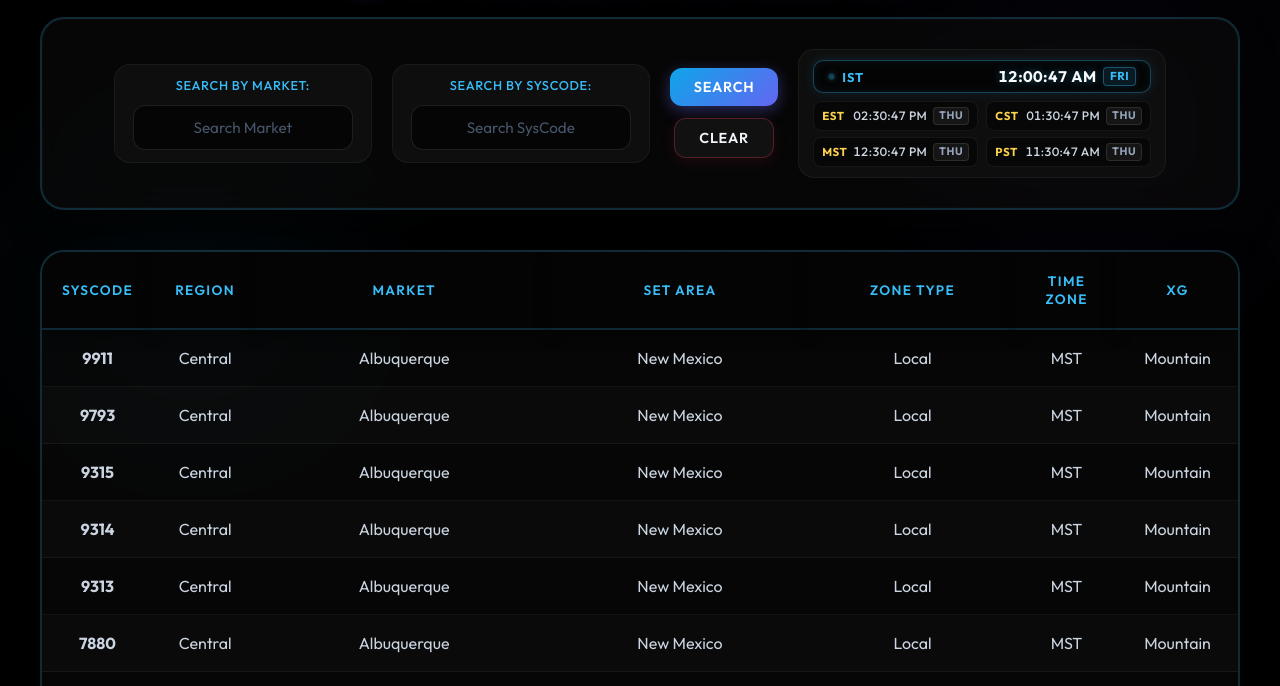
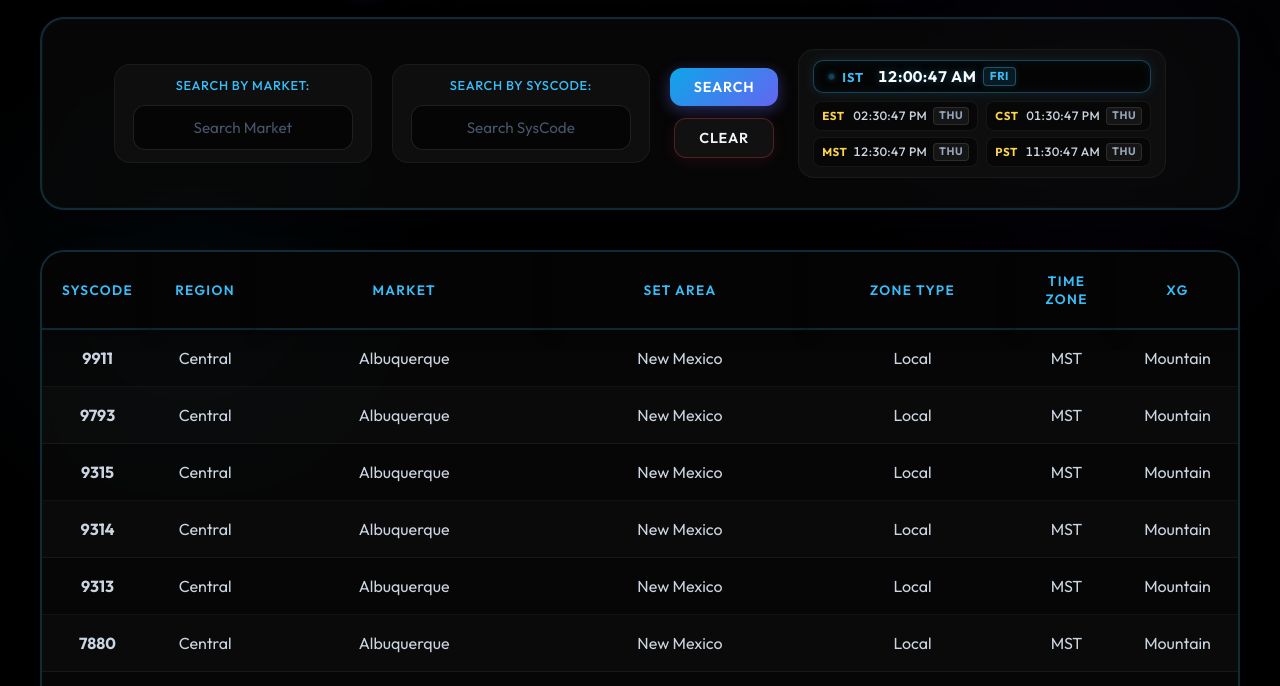
Before and after one commit to Allan0510/Syscode-screener-Demo, a plain HTML site: page index.html in a window 1280 px wide. Shown: the part 114-800 px from the top of the page. Drawn offline with Linux system fonts and the light colour scheme; animation ran at ten frames a second.

Commit message:
Update styles.css

```diff
--- a/styles.css
+++ b/styles.css
@@ -232,7 +232,8 @@ h1 {
 .clock-ist-box {
     display: flex;
     align-items: center;
-    justify-content: space-between;
+    justify-content: flex-start;
+    gap: 14px;
     padding: 6px 14px;
     background: rgba(0, 0, 0, 0.65);
     border: 1px solid rgba(56, 189, 248, 0.35);
```
